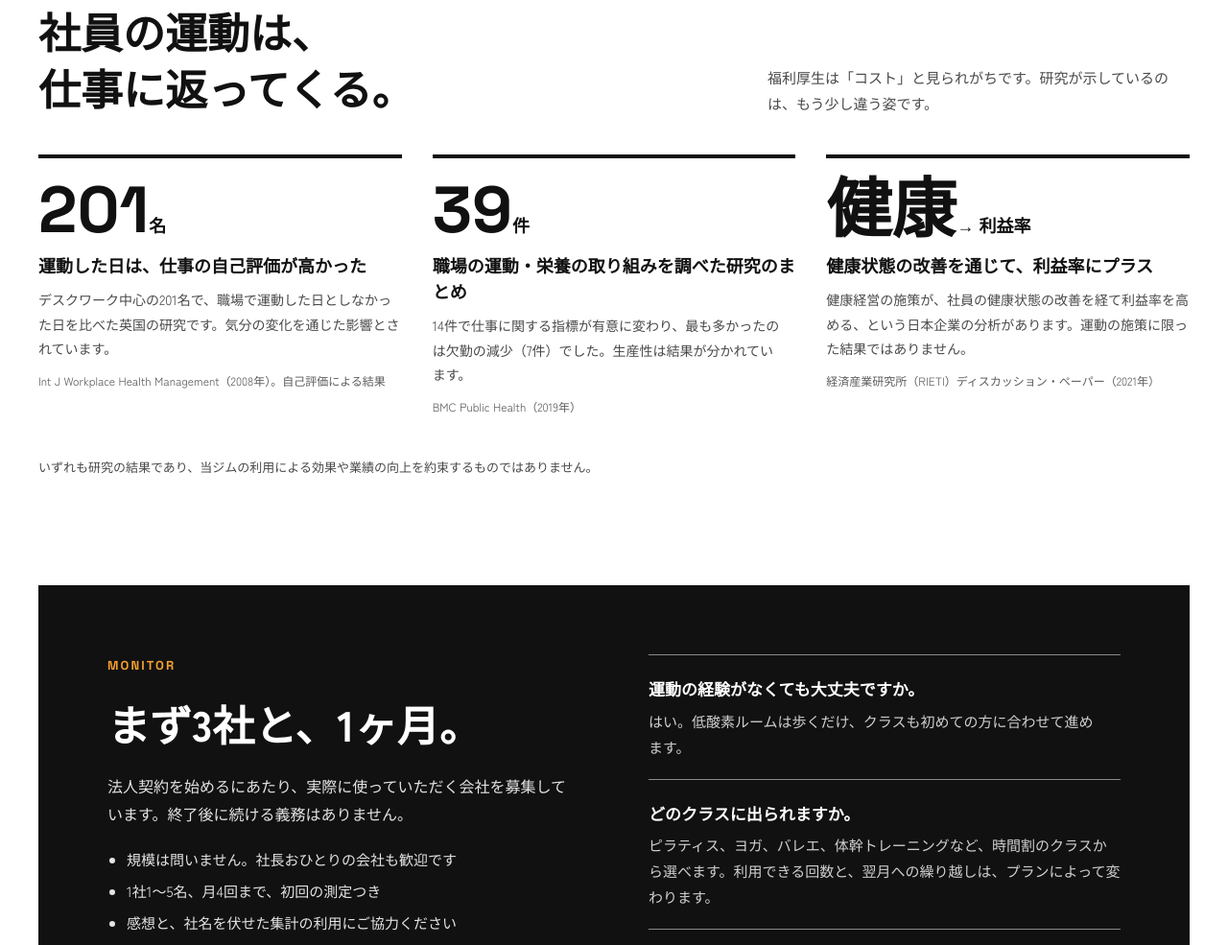
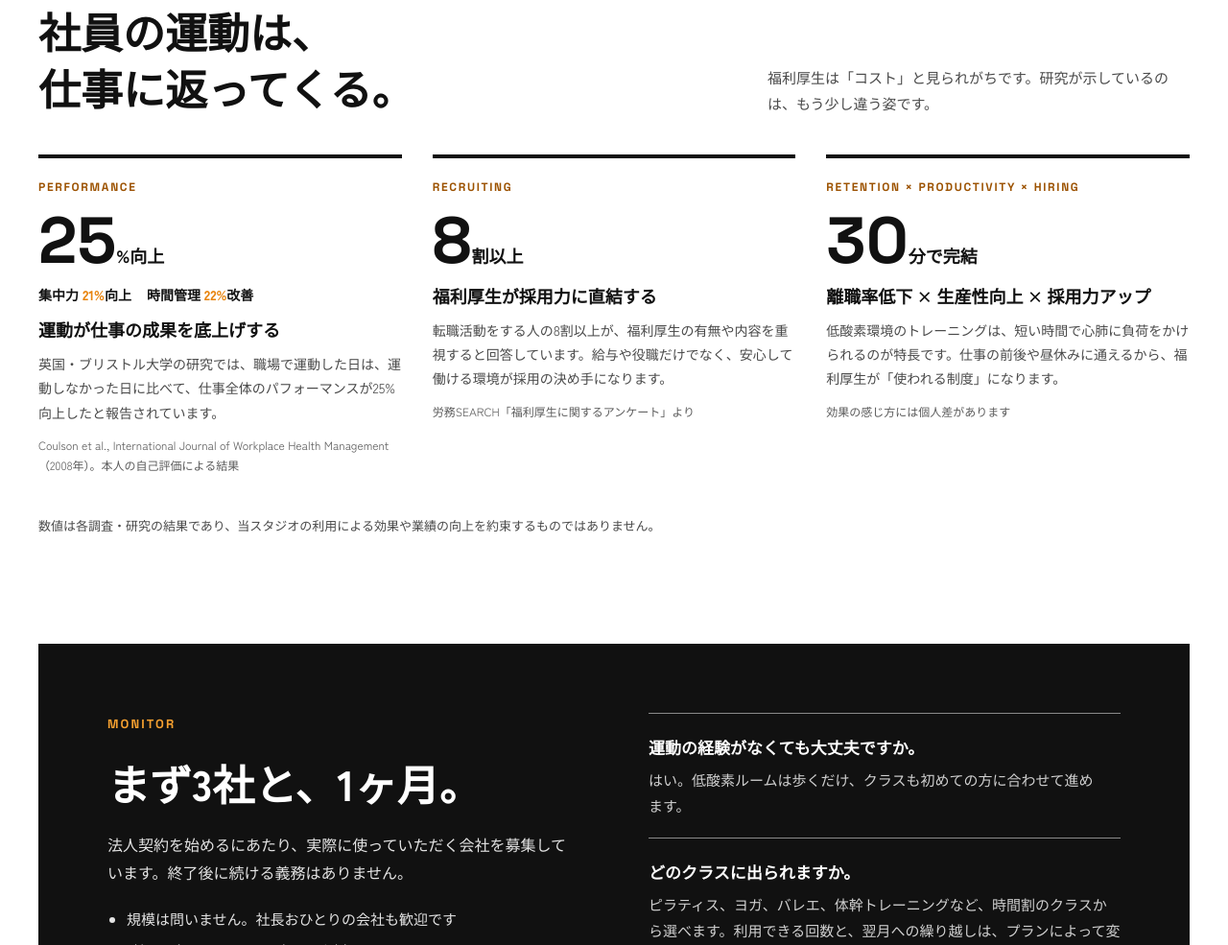
Before and after one commit to OLIVETREE2022/solera-corporate-lp, a plain HTML site: page index.html in a window 1280 px wide. Shown: the part 8391-9376 px from the top of the page at 96% size. Drawn offline with Linux system fonts and the light colour scheme.

Commit message:
研究データ欄を公式法人ページの数値（25%・8割以上・30分）に更新
Co-Authored-By: Claude Opus 5.5 <noreply@anthropic.com>
Claude-Session: https://claude.ai/code/session_01E4wuVf8Pvut8vAyNoapLGK

```diff
--- a/index.html
+++ b/index.html
@@ -307,25 +307,28 @@ textarea.f-in{min-height:112px;resize:vertical;line-height:1.7}
 </div>
 <div style="display: grid; grid-template-columns: repeat(auto-fit, minmax(min(300px, 100%), 1fr)); gap: 32px">
 <div style="display: flex; flex-direction: column; gap: 10px; border-top: 4px solid #111111; padding-top: 20px">
-<span style="font-family: 'Space Grotesk', sans-serif; font-weight: 700; font-size: clamp(44px, 5.4vw, 68px); line-height: 1">201<span style="font-family: 'Zen Kaku Gothic New', sans-serif; font-size: 18px; font-weight: 900">名</span></span>
-<h3 style="margin: 0; font-size: 18px; font-weight: 900; line-height: 1.5">運動した日は、仕事の自己評価が高かった</h3>
-<p style="margin: 0; font-size: 14px; color: #4A4A4A">デスクワーク中心の201名で、職場で運動した日としなかった日を比べた英国の研究です。気分の変化を通じた影響とされています。</p>
-<span style="font-size: 12px; color: #5C5C5C">Int J Workplace Health Management（2008年）。自己評価による結果</span>
+<span style="font-family: 'Space Grotesk', sans-serif; font-size: 12px; font-weight: 700; letter-spacing: 0.14em; color: #9C5200">PERFORMANCE</span>
+<span style="font-family: 'Space Grotesk', sans-serif; font-weight: 700; font-size: clamp(44px, 5.4vw, 68px); line-height: 1">25<span style="font-family: 'Noto Sans JP', 'Zen Kaku Gothic New', sans-serif; font-size: 18px; font-weight: 900">%向上</span></span><span style="display: flex; flex-wrap: wrap; gap: 6px 16px; font-size: 14px; font-weight: 900"><span>集中力 <span style="color: #E8830C">21%</span>向上</span><span>時間管理 <span style="color: #E8830C">22%</span>改善</span></span>
+<h3 style="margin: 0; font-size: 18px; font-weight: 900; line-height: 1.5">運動が仕事の成果を底上げする</h3>
+<p style="margin: 0; font-size: 14px; color: #4A4A4A">英国・ブリストル大学の研究では、職場で運動した日は、運動しなかった日に比べて、仕事全体のパフォーマンスが25%向上したと報告されています。</p>
+<span style="font-size: 12px; color: #5C5C5C">Coulson et al., International Journal of Workplace Health Management（2008年）。本人の自己評価による結果</span>
 </div>
 <div style="display: flex; flex-direction: column; gap: 10px; border-top: 4px solid #111111; padding-top: 20px">
-<span style="font-family: 'Space Grotesk', sans-serif; font-weight: 700; font-size: clamp(44px, 5.4vw, 68px); line-height: 1">39<span style="font-family: 'Zen Kaku Gothic New', sans-serif; font-size: 18px; font-weight: 900">件</span></span>
-<h3 style="margin: 0; font-size: 18px; font-weight: 900; line-height: 1.5">職場の運動・栄養の取り組みを調べた研究のまとめ</h3>
-<p style="margin: 0; font-size: 14px; color: #4A4A4A">14件で仕事に関する指標が有意に変わり、最も多かったのは欠勤の減少（7件）でした。生産性は結果が分かれています。</p>
-<span style="font-size: 12px; color: #5C5C5C">BMC Public Health（2019年）</span>
+<span style="font-family: 'Space Grotesk', sans-serif; font-size: 12px; font-weight: 700; letter-spacing: 0.14em; color: #9C5200">RECRUITING</span>
+<span style="font-family: 'Space Grotesk', sans-serif; font-weight: 700; font-size: clamp(44px, 5.4vw, 68px); line-height: 1">8<span style="font-family: 'Noto Sans JP', 'Zen Kaku Gothic New', sans-serif; font-size: 18px; font-weight: 900">割以上</span></span>
+<h3 style="margin: 0; font-size: 18px; font-weight: 900; line-height: 1.5">福利厚生が採用力に直結する</h3>
+<p style="margin: 0; font-size: 14px; color: #4A4A4A">転職活動をする人の8割以上が、福利厚生の有無や内容を重視すると回答しています。給与や役職だけでなく、安心して働ける環境が採用の決め手になります。</p>
+<span style="font-size: 12px; color: #5C5C5C">労務SEARCH「福利厚生に関するアンケート」より</span>
 </div>
 <div style="display: flex; flex-direction: column; gap: 10px; border-top: 4px solid #111111; padding-top: 20px">
-<span style="font-family: 'Space Grotesk', sans-serif; font-weight: 700; font-size: clamp(44px, 5.4vw, 68px); line-height: 1">健康<span style="font-family: 'Zen Kaku Gothic New', sans-serif; font-size: 18px; font-weight: 900">→ 利益率</span></span>
-<h3 style="margin: 0; font-size: 18px; font-weight: 900; line-height: 1.5">健康状態の改善を通じて、利益率にプラス</h3>
-<p style="margin: 0; font-size: 14px; color: #4A4A4A">健康経営の施策が、社員の健康状態の改善を経て利益率を高める、という日本企業の分析があります。運動の施策に限った結果ではありません。</p>
-<span style="font-size: 12px; color: #5C5C5C">経済産業研究所（RIETI）ディスカッション・ペーパー（2021年）</span>
+<span style="font-family: 'Space Grotesk', sans-serif; font-size: 12px; font-weight: 700; letter-spacing: 0.14em; color: #9C5200">RETENTION × PRODUCTIVITY × HIRING</span>
+<span style="font-family: 'Space Grotesk', sans-serif; font-weight: 700; font-size: clamp(44px, 5.4vw, 68px); line-height: 1">30<span style="font-family: 'Noto Sans JP', 'Zen Kaku Gothic New', sans-serif; font-size: 18px; font-weight: 900">分で完結</span></span>
+<h3 style="margin: 0; font-size: 18px; font-weight: 900; line-height: 1.5">離職率低下 × 生産性向上 × 採用力アップ</h3>
+<p style="margin: 0; font-size: 14px; color: #4A4A4A">低酸素環境のトレーニングは、短い時間で心肺に負荷をかけられるのが特長です。仕事の前後や昼休みに通えるから、福利厚生が「使われる制度」になります。</p>
+<span style="font-size: 12px; color: #5C5C5C">効果の感じ方には個人差があります</span>
 </div>
 </div>
-<p style="margin: 0; font-size: 13px; color: #4A4A4A">いずれも研究の結果であり、当ジムの利用による効果や業績の向上を約束するものではありません。</p>
+<p style="margin: 0; font-size: 13px; color: #4A4A4A">数値は各調査・研究の結果であり、当スタジオの利用による効果や業績の向上を約束するものではありません。</p>
 </div>
 </section>
 
```
